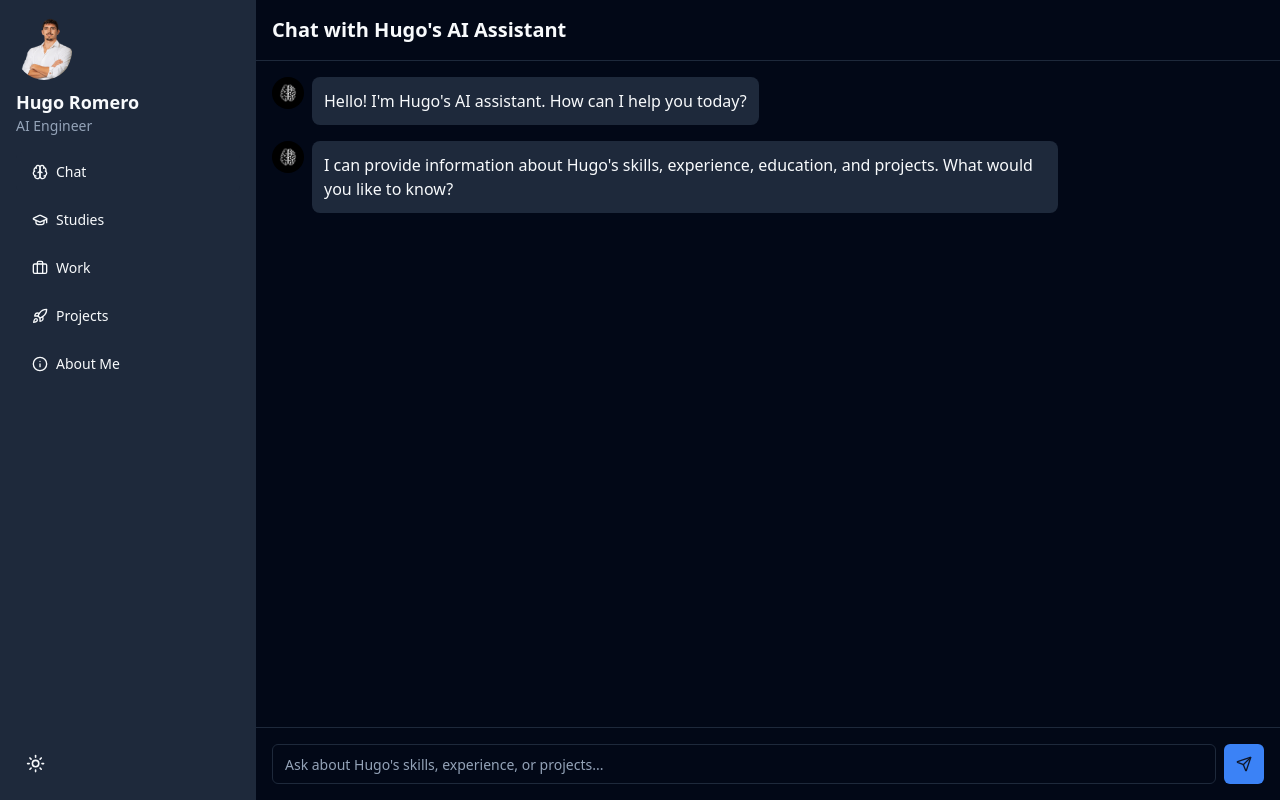
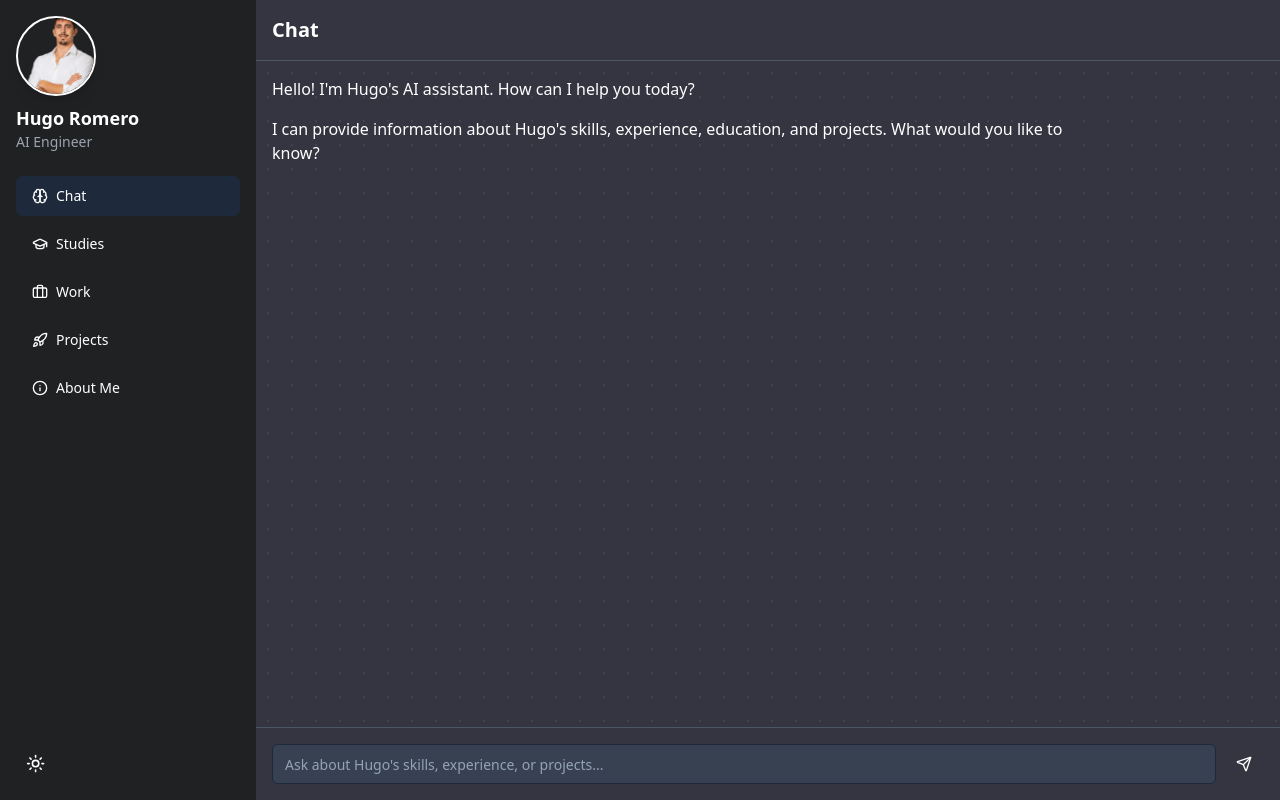
Before and after one commit to hugoromerorico/hugoromerorico.github.io, a Next.js app: page / in a window 1280 px wide. Built offline with nearby package versions, Linux system fonts and the light colour scheme.

Commit message:
Functioning light and dark and smoother background.

```diff
--- a/app/globals.css
+++ b/app/globals.css
@@ -27,11 +27,11 @@
   }
 
   .dark {
-    --background: 222.2 84% 4.9%;
+    --background: 220 20% 10%;
     --foreground: 210 40% 98%;
-    --card: 222.2 84% 4.9%;
+    --card: 220 20% 10%;
     --card-foreground: 210 40% 98%;
-    --popover: 222.2 84% 4.9%;
+    --popover: 220 20% 10%;
     --popover-foreground: 210 40% 98%;
     --primary: 217.2 91.2% 59.8%;
     --primary-foreground: 222.2 47.4% 11.2%;
@@ -57,3 +57,25 @@
     @apply bg-background text-foreground;
   }
 }
+
+.bg-chatgpt-dark {
+  background-color: #343541;
+}
+
+.bg-chatgpt-sidebar {
+  background-color: #202123;
+}
+
+.bg-chatgpt-hover:hover {
+  background-color: #2A2B32;
+}
+
+.bg-dots-dark {
+  background-image: radial-gradient(circle, #ffffff10 1px, transparent 1px);
+  background-size: 24px 24px;
+}
+
+.bg-dots-light {
+  background-image: radial-gradient(circle, #00000010 1px, transparent 1px);
+  background-size: 24px 24px;
+}
--- a/components/ChatSection.tsx
+++ b/components/ChatSection.tsx
@@ -1,12 +1,10 @@
-import { useState } from 'react';
-import { Avatar, AvatarFallback, AvatarImage } from "@/components/ui/avatar";
+import { useState, useRef, useEffect } from 'react';
+import { useTheme } from 'next-themes'
 import { Button } from "@/components/ui/button";
 import { Input } from "@/components/ui/input";
-import { ScrollArea } from "@/components/ui/scroll-area";
 import { Send } from 'lucide-react';
-import getResponse from '@/utils/getResponse'; // Import the getResponse function
+import getResponse from '@/utils/getResponse';
 
-// Define a type that supports both 'user' and 'assistant' roles
 type Message = { role: 'assistant' | 'user'; content: string };
 
 const initialMessages: Message[] = [
@@ -17,54 +15,50 @@ const initialMessages: Message[] = [
 export default function ChatSection() {
   const [messages, setMessages] = useState<Message[]>(initialMessages);
   const [input, setInput] = useState('');
+  const messagesEndRef = useRef<HTMLDivElement>(null);
+  const { theme } = useTheme()
+
+  const scrollToBottom = () => {
+    messagesEndRef.current?.scrollIntoView({ behavior: "smooth" });
+  };
+
+  useEffect(scrollToBottom, [messages]);
 
   const handleSend = async () => {
     if (input.trim()) {
-      // Add the user's message
       setMessages(prev => [...prev, { role: 'user', content: input }]);
-
-      // Call getResponse to get the AI's response based on the user's input
       const botResponse = getResponse(input);
-
-      // Add the bot's response
       setMessages(prev => [...prev, { role: 'assistant', content: botResponse }]);
-
-      // Clear the input field
       setInput('');
     }
   };
 
   return (
-    <>
-      <ScrollArea className="flex-1 p-4">
+    <div className="flex flex-col h-full">
+      <div className="flex-1 overflow-auto p-4">
         {messages.map((message, index) => (
           <div key={index} className={`flex ${message.role === 'user' ? 'justify-end' : 'justify-start'} mb-4`}>
-            <div className={`flex ${message.role === 'user' ? 'flex-row-reverse' : 'flex-row'} items-start max-w-[80%]`}>
-              <Avatar className="w-8 h-8">
-                <AvatarFallback>{message.role === 'user' ? 'U' : 'H'}</AvatarFallback>
-                <AvatarImage src={message.role === 'user' ? "/images/brain-blackbg.png" : "/images/brain-blackbg.png?height=40&width=40"} />
-              </Avatar>
-              <div className={`mx-2 p-3 rounded-lg ${message.role === 'user' ? 'bg-primary text-primary-foreground' : 'bg-muted'}`}>
-                {message.content}
-              </div>
+            <div className={`max-w-[80%] ${message.role === 'user' ? 'bg-primary text-primary-foreground rounded-lg p-3' : ''}`}>
+              {message.content}
             </div>
           </div>
         ))}
-      </ScrollArea>
-      <footer className="p-4 border-t">
+        <div ref={messagesEndRef} />
+      </div>
+      <footer className={`p-4 border-t ${theme === 'dark' ? 'bg-chatgpt-dark border-gray-600' : 'bg-white border-gray-200'}`}>
         <form onSubmit={(e) => { e.preventDefault(); handleSend(); }} className="flex items-center">
           <Input
             placeholder="Ask about Hugo's skills, experience, or projects..."
             value={input}
             onChange={(e) => setInput(e.target.value)}
-            className="flex-1 mr-2"
+            className={`flex-1 mr-2 ${theme === 'dark' ? 'bg-gray-700 text-white' : 'bg-gray-100 text-black'}`}
           />
-          <Button type="submit" size="icon">
+          <Button type="submit" variant="ghost" size="icon" className={theme === 'dark' ? 'text-white hover:bg-gray-700' : 'text-black hover:bg-gray-200'}>
             <Send className="h-4 w-4" />
             <span className="sr-only">Send</span>
           </Button>
         </form>
       </footer>
-    </>
+    </div>
   );
 }
--- a/components/PortfolioChat.tsx
+++ b/components/PortfolioChat.tsx
@@ -2,7 +2,6 @@
 
 import { useState, useEffect } from 'react'
 import { useTheme } from 'next-themes'
-import { Avatar, AvatarFallback, AvatarImage } from "@/components/ui/avatar"
 import { Button } from "@/components/ui/button"
 import { Brain, GraduationCap, Briefcase, Rocket, Info, Sun, Moon } from 'lucide-react'
 import ChatSection from './ChatSection'
@@ -14,9 +13,9 @@ import AboutMeSection from './AboutSection'
 type Theme = 'chat' | 'studies' | 'work' | 'projects' | 'about'
 
 const themeData: Record<Theme, { title: string }> = {
-  chat: { title: "Chat with Hugo's AI Assistant" },
-  studies: { title: "Educational Background" },
-  work: { title: "Professional Experience" },
+  chat: { title: "Chat" },
+  studies: { title: "Studies" },
+  work: { title: "Work" },
   projects: { title: "Projects" },
   about: { title: "About Me" },
 }
@@ -48,42 +47,36 @@ export default function PortfolioChat() {
   if (!mounted) return null
 
   return (
-    <div className="flex h-screen bg-background text-foreground">
-      <div className="w-64 bg-muted p-4 hidden md:block relative">
-        <div className="mb-4">
-          <Avatar className="w-14 h-16 mb-2">
-            <AvatarImage src="/images/hugo-photo.png" alt="Hugo Romero" />
-            <AvatarFallback>HR</AvatarFallback>
-          </Avatar>
+    <div className={`flex h-screen ${theme === 'dark' ? 'bg-chatgpt-dark text-white' : 'bg-white text-black'}`}>
+      <div className={`w-64 ${theme === 'dark' ? 'bg-chatgpt-sidebar' : 'bg-gray-100'} p-4 hidden md:block relative`}>
+        <div className="mb-6 relative">
+          <div className="w-20 h-20 rounded-full overflow-hidden border-2 border-white shadow-lg mb-2">
+            <img src="/images/hugo-photo.png" alt="Hugo Romero" className="w-full h-full object-cover" />
+          </div>
           <h2 className="text-lg font-semibold">Hugo Romero</h2>
-          <p className="text-sm text-muted-foreground">AI Engineer</p>
+          <p className={`text-sm ${theme === 'dark' ? 'text-gray-400' : 'text-gray-600'}`}>AI Engineer</p>
         </div>
         <nav className="space-y-2">
-          <Button variant={currentTheme === 'chat' ? "secondary" : "ghost"} className="w-full justify-start" onClick={() => setCurrentTheme('chat')}>
-            <Brain className="mr-2 h-4 w-4" />
-            Chat
-          </Button>
-          <Button variant={currentTheme === 'studies' ? "secondary" : "ghost"} className="w-full justify-start" onClick={() => setCurrentTheme('studies')}>
-            <GraduationCap className="mr-2 h-4 w-4" />
-            Studies
-          </Button>
-          <Button variant={currentTheme === 'work' ? "secondary" : "ghost"} className="w-full justify-start" onClick={() => setCurrentTheme('work')}>
-            <Briefcase className="mr-2 h-4 w-4" />
-            Work
-          </Button>
-          <Button variant={currentTheme === 'projects' ? "secondary" : "ghost"} className="w-full justify-start" onClick={() => setCurrentTheme('projects')}>
-            <Rocket className="mr-2 h-4 w-4" />
-            Projects
-          </Button>
-          <Button variant={currentTheme === 'about' ? "secondary" : "ghost"} className="w-full justify-start" onClick={() => setCurrentTheme('about')}>
-            <Info className="mr-2 h-4 w-4" />
-            About Me
-          </Button>
+          {Object.entries(themeData).map(([key, { title }]) => (
+            <Button
+              key={key}
+              variant={currentTheme === key ? "secondary" : "ghost"}
+              className={`w-full justify-start ${theme === 'dark' ? 'text-white hover:bg-chatgpt-hover' : 'text-black hover:bg-gray-200'}`}
+              onClick={() => setCurrentTheme(key as Theme)}
+            >
+              {key === 'chat' && <Brain className="mr-2 h-4 w-4" />}
+              {key === 'studies' && <GraduationCap className="mr-2 h-4 w-4" />}
+              {key === 'work' && <Briefcase className="mr-2 h-4 w-4" />}
+              {key === 'projects' && <Rocket className="mr-2 h-4 w-4" />}
+              {key === 'about' && <Info className="mr-2 h-4 w-4" />}
+              {title}
+            </Button>
+          ))}
         </nav>
         <Button
           variant="ghost"
           size="icon"
-          className="absolute bottom-4 left-4"
+          className={`absolute bottom-4 left-4 ${theme === 'dark' ? 'text-white hover:bg-chatgpt-hover' : 'text-black hover:bg-gray-200'}`}
           onClick={() => setTheme(theme === 'dark' ? 'light' : 'dark')}
         >
           {theme === 'dark' ? <Sun className="h-[1.2rem] w-[1.2rem]" /> : <Moon className="h-[1.2rem] w-[1.2rem]" />}
@@ -91,10 +84,12 @@ export default function PortfolioChat() {
         </Button>
       </div>
       <div className="flex-1 flex flex-col">
-        <header className="flex items-center justify-between p-4 border-b">
+        <header className={`flex items-center justify-between p-4 border-b ${theme === 'dark' ? 'border-gray-600' : 'border-gray-200'}`}>
           <h1 className="text-xl font-semibold">{themeData[currentTheme].title}</h1>
         </header>
-        {renderContent()}
+        <div className={`flex-1 overflow-hidden ${theme === 'dark' ? 'bg-dots-dark' : 'bg-dots-light'}`}>
+          {renderContent()}
+        </div>
       </div>
     </div>
   )
--- a/tailwind.config.ts
+++ b/tailwind.config.ts
@@ -1,12 +1,20 @@
-import type { Config } from "tailwindcss";
-
-const config: Config = {
+/** @type {import('tailwindcss').Config} */
+module.exports = {
+  darkMode: ["class"],
   content: [
-    "./pages/**/*.{js,ts,jsx,tsx,mdx}",
-    "./components/**/*.{js,ts,jsx,tsx,mdx}",
-    "./app/**/*.{js,ts,jsx,tsx,mdx}",
-  ],
+    './pages/**/*.{ts,tsx}',
+    './components/**/*.{ts,tsx}',
+    './app/**/*.{ts,tsx}',
+    './src/**/*.{ts,tsx}',
+	],
   theme: {
+    container: {
+      center: true,
+      padding: "2rem",
+      screens: {
+        "2xl": "1400px",
+      },
+    },
     extend: {
       colors: {
         border: "hsl(var(--border))",
@@ -42,14 +50,30 @@ const config: Config = {
           DEFAULT: "hsl(var(--card))",
           foreground: "hsl(var(--card-foreground))",
         },
+        'chatgpt-dark': '#343541',
+        'chatgpt-sidebar': '#202123',
+        'chatgpt-hover': '#2A2B32',
       },
       borderRadius: {
         lg: "var(--radius)",
         md: "calc(var(--radius) - 2px)",
         sm: "calc(var(--radius) - 4px)",
       },
+      keyframes: {
+        "accordion-down": {
+          from: { height: 0 },
+          to: { height: "var(--radix-accordion-content-height)" },
+        },
+        "accordion-up": {
+          from: { height: "var(--radix-accordion-content-height)" },
+          to: { height: 0 },
+        },
+      },
+      animation: {
+        "accordion-down": "accordion-down 0.2s ease-out",
+        "accordion-up": "accordion-up 0.2s ease-out",
+      },
     },
   },
-  plugins: [],
-};
-export default config;
+  plugins: [require("tailwindcss-animate")],
+}
```
